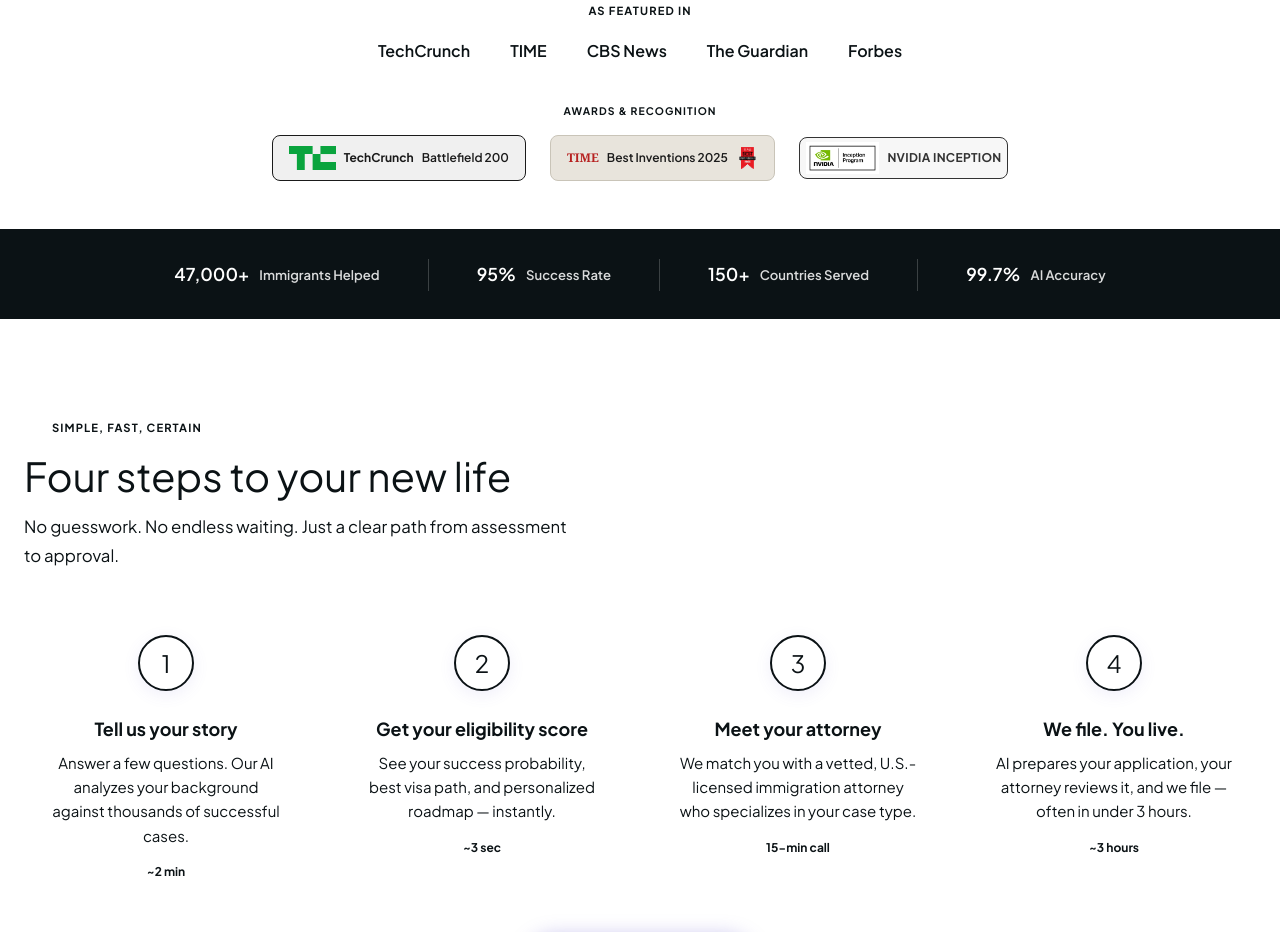
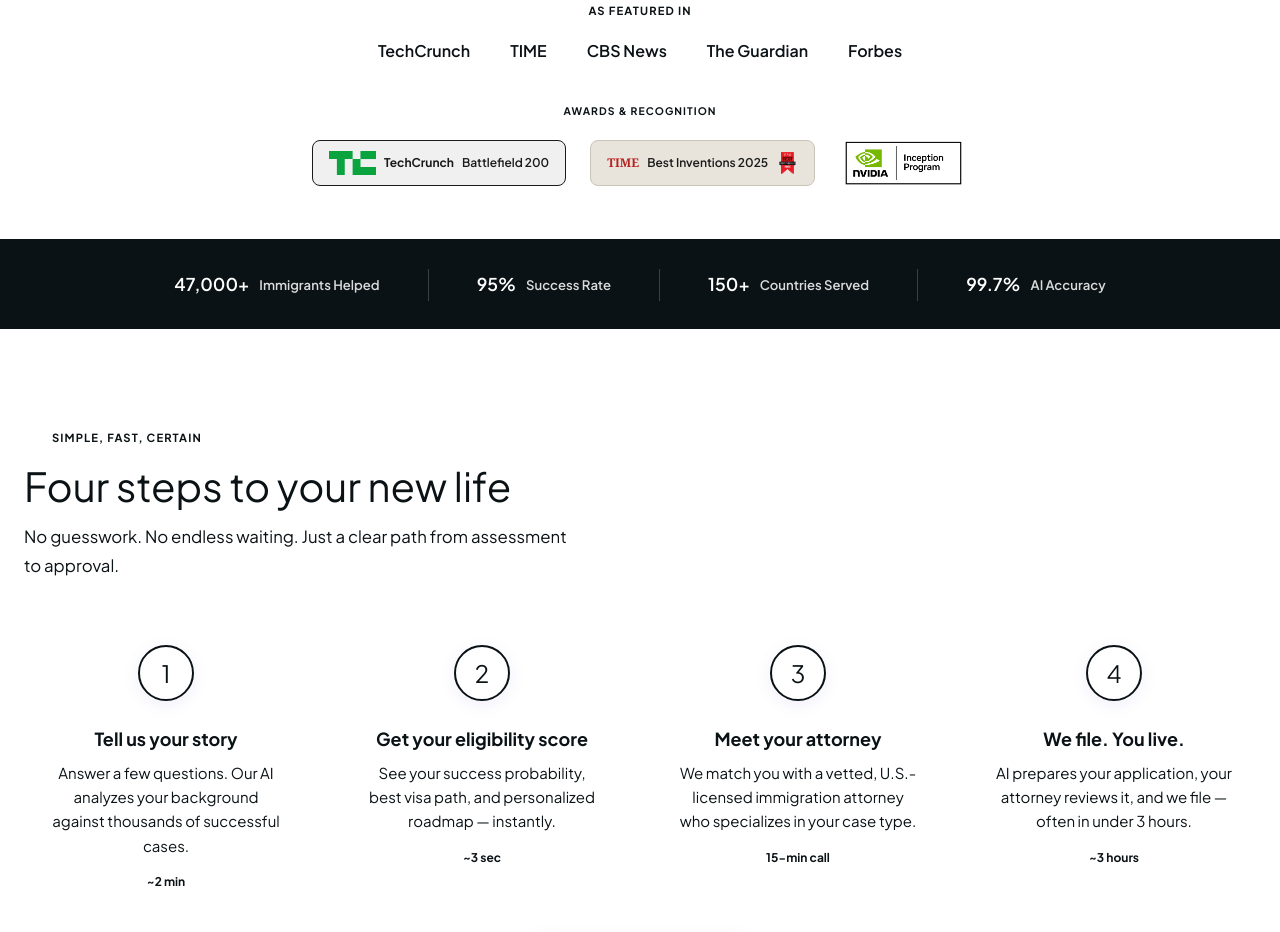
Before and after one commit to bisimusic/JustiGuideAI, a Next.js app: page / in a window 1280 px wide. Shown: the part 1060-1992 px from the top of the page. Built offline with nearby package versions, Linux system fonts and the light colour scheme.

Commit message:
PressLogos: NVIDIA badge larger (h-14) to match TIME/TC pills
Made-with: Cursor

```diff
--- a/components/SocialProofSection.tsx
+++ b/components/SocialProofSection.tsx
@@ -122,10 +122,7 @@ export function PressLogos() {
               className="h-6 w-auto shrink-0 mix-blend-darken"
             />
           </a>
-          <span className="inline-flex items-center gap-2 px-1.5 py-1 rounded-lg text-xs font-bold bg-[#f7f7f7] text-[#333] border border-border/60">
-            <img src="/assets/nvidia-inception-badge.png" alt="" role="presentation" className="h-8 w-auto shrink-0 object-contain" />
-            <span className="tracking-wide uppercase">NVIDIA Inception</span>
-          </span>
+          <img src="/assets/nvidia-inception-badge.png" alt="NVIDIA Inception Program" className="h-14 w-auto object-contain" />
         </div>
       </div>
     </section>
```
